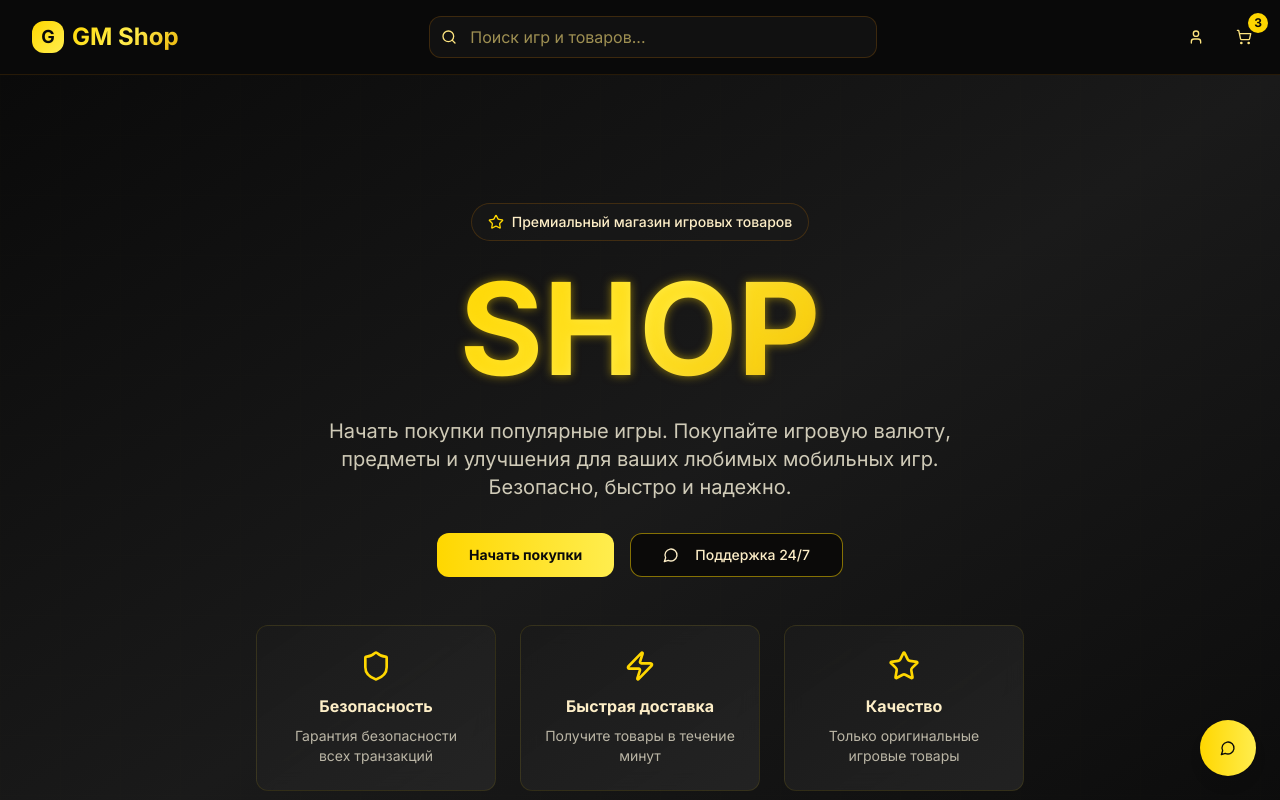
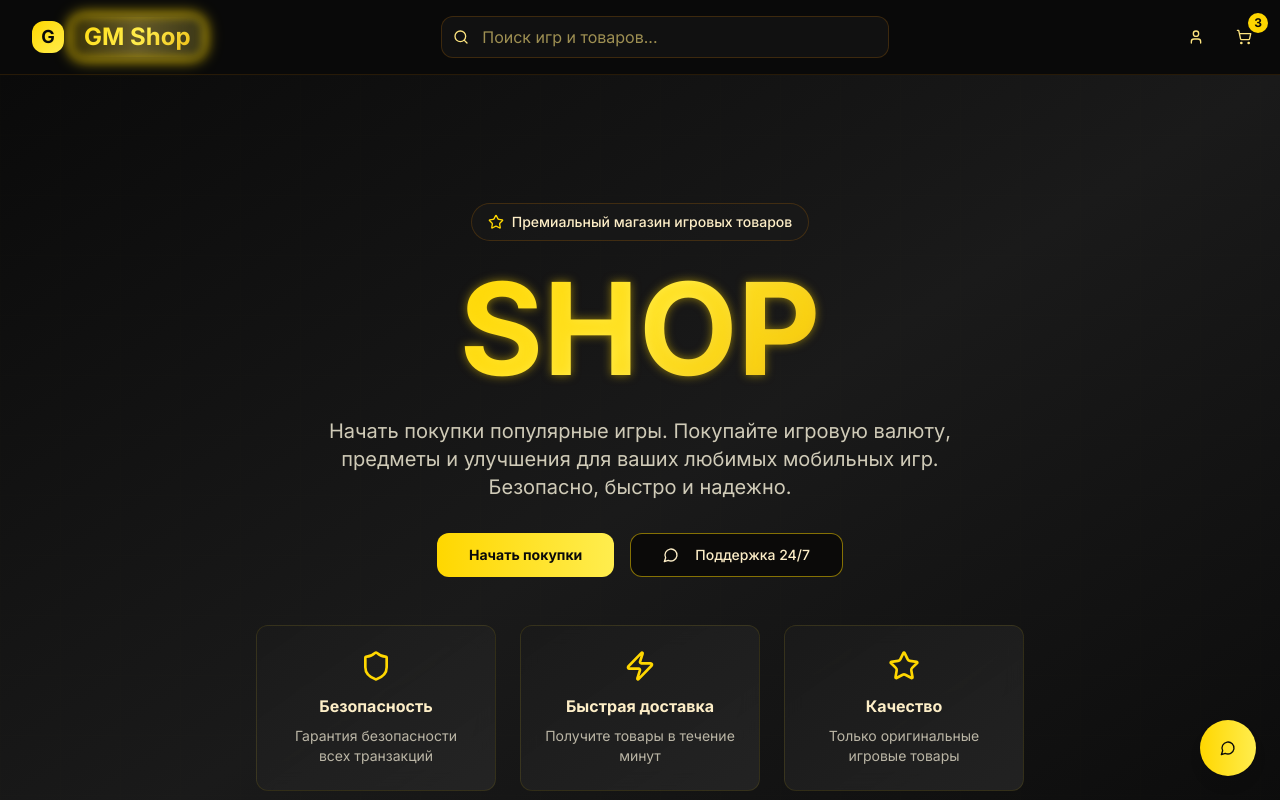
Before and after one commit to worq1337/gm-shop-arcade-mobile, a React (Vite) app: page / in a window 1280 px wide. Shown: the top 800 px of the page. Built offline with nearby package versions, Linux system fonts and the light colour scheme.

Commit message:
Add animated background to GM Shop title
Added an animated background to the GM Shop title in `Header.tsx` to make it more visually appealing.

```diff
--- a/src/components/Header.tsx
+++ b/src/components/Header.tsx
@@ -1,4 +1,3 @@
-
 import { ShoppingCart, Search, Menu, User } from 'lucide-react';
 import { Button } from '@/components/ui/button';
 
@@ -15,7 +14,13 @@ const Header = () => {
               <div className="w-8 h-8 bg-gradient-to-br from-gold-500 to-gold-600 rounded-lg flex items-center justify-center animate-float">
                 <span className="text-gaming-dark font-bold text-lg">G</span>
               </div>
-              <h1 className="text-2xl font-bold gold-gradient">GM Shop</h1>
+              <div className="relative">
+                {/* Анимированный фон */}
+                <div className="absolute inset-0 bg-gradient-to-r from-gold-500/20 via-gold-400/30 to-gold-600/20 rounded-lg blur-sm animate-glow"></div>
+                <div className="absolute inset-0 bg-gradient-to-r from-transparent via-gold-500/10 to-transparent rounded-lg animate-pulse"></div>
+                {/* Основной текст */}
+                <h1 className="relative text-2xl font-bold gold-gradient px-3 py-1 rounded-lg">GM Shop</h1>
+              </div>
             </div>
           </div>
 
```
